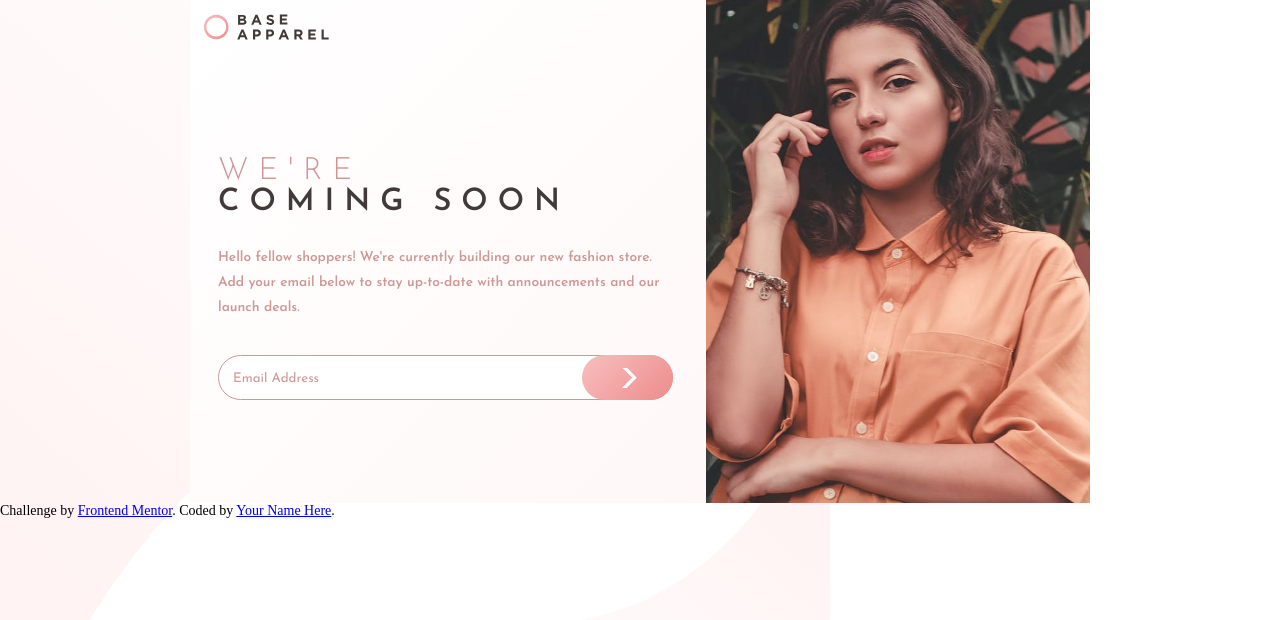
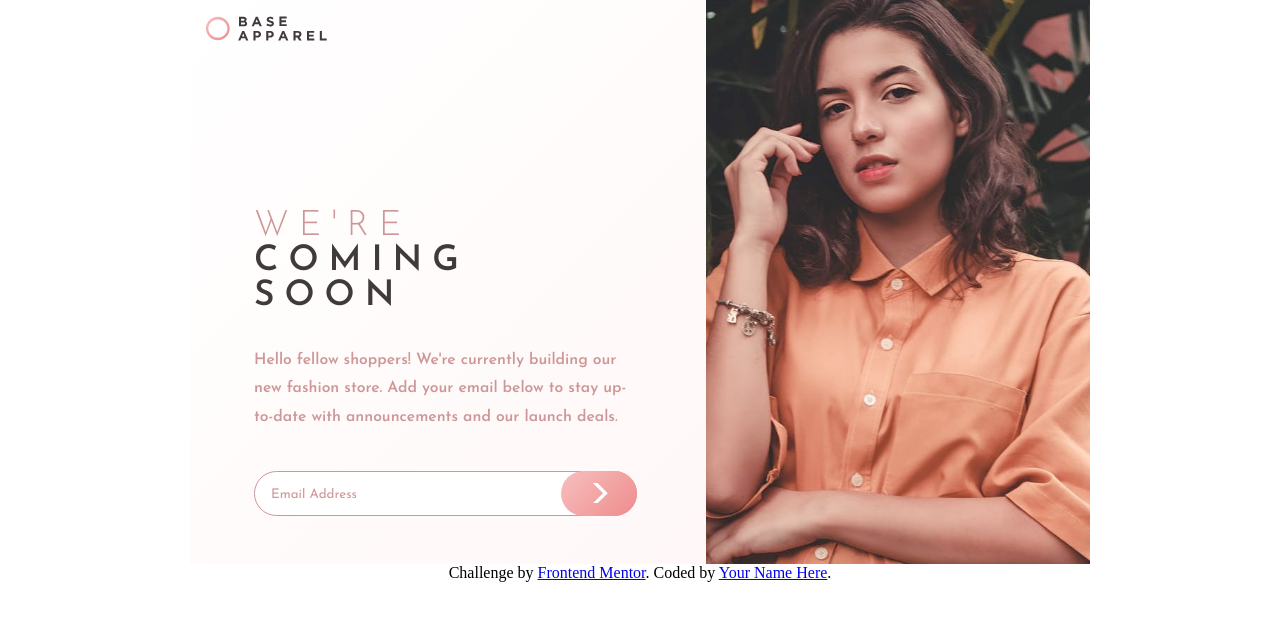
Before and after one commit to dev-fatoh/comming-soon, a plain HTML site: page index.html in a window 1280 px wide. Drawn offline with Linux system fonts and the light colour scheme.

Commit message:
update responsive

```diff
--- a/css/style.css
+++ b/css/style.css
@@ -23,9 +23,10 @@ html{
 }
 body{
     width: 100%;
-    margin: 0 auto;
-    background-image: url("../images/bg-pattern-desktop.svg");
-    background-repeat: no-repeat;
+    display: flex;
+    flex-direction: column;
+    justify-content: center;
+    align-items: center;
 }
 img{
     width: 100%;
@@ -36,8 +37,6 @@ img{
 .wrapper{
     width: 100%;
     max-width: 900px;
-    margin: 0 auto;
-
     display: grid;
     grid-template-columns: 1fr;
     grid-template-rows: auto;
@@ -143,6 +142,10 @@ form button img{
     object-fit: cover;
 }
 @media (min-width:480px){
+    html{
+    font-size:calc(62.5% + 6px);
+
+    }
     .wrapper{
         grid-template-columns: 2fr 1.5fr;
         grid-template-rows: 20% 80%;
@@ -157,7 +160,7 @@ form button img{
         grid-row: 2/3;
         grid-column: 1/2;
         text-align: left;
-        padding: 2rem;
+        padding: 4rem;
     }
     .hero{
         grid-column: 2/-1;
```
